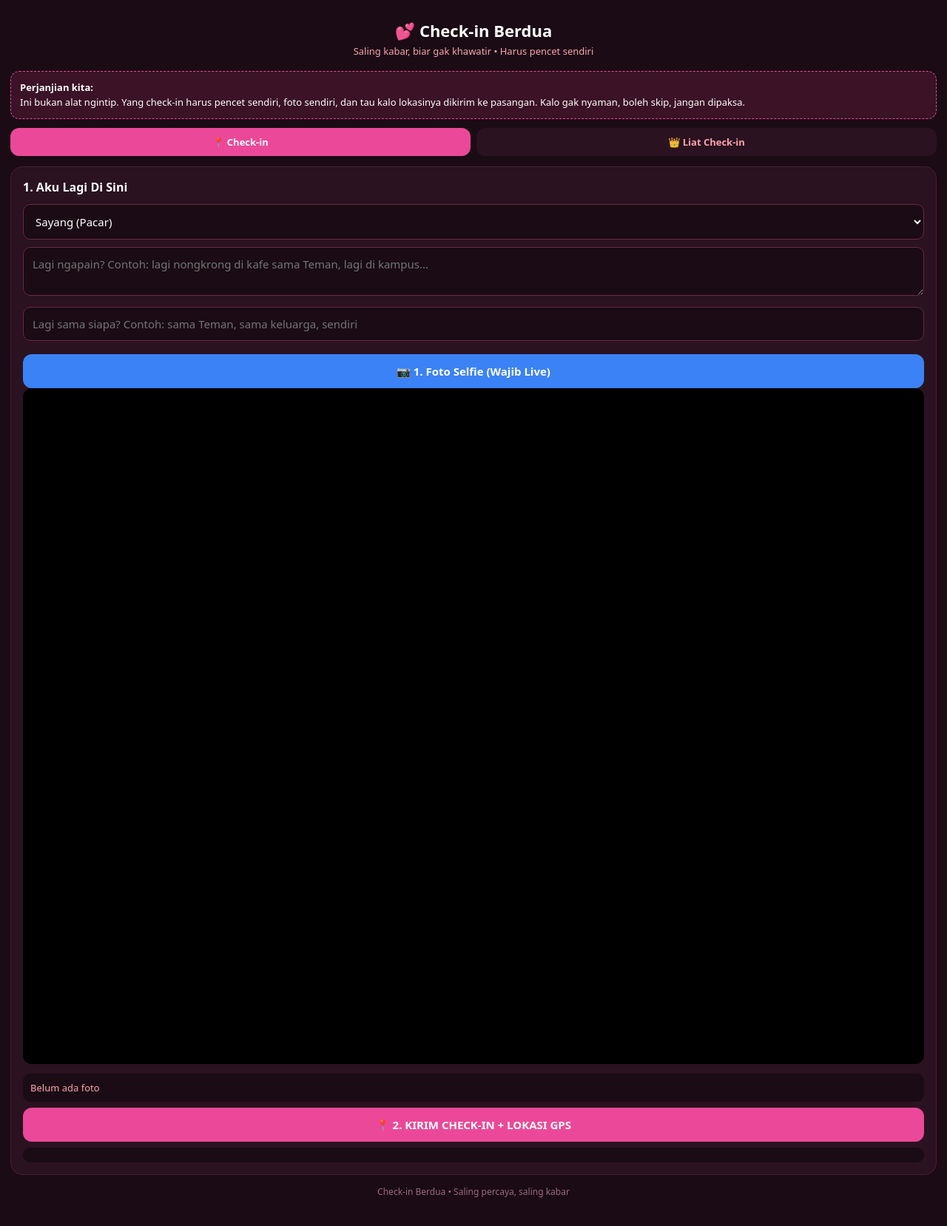
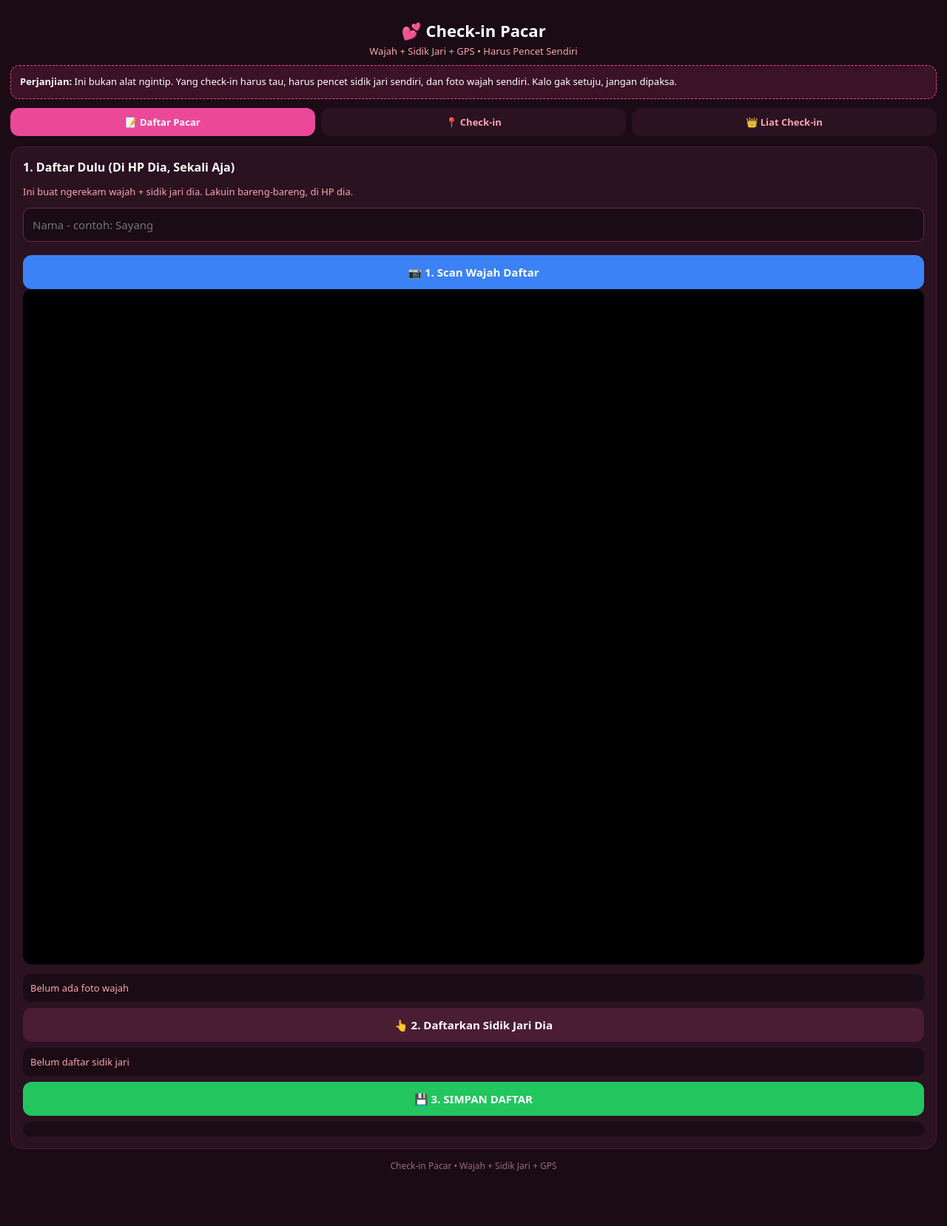
Before and after one commit to rhmdprtma/absensi, a plain HTML site: page index.html in a window 1280 px wide. Shown: the whole page at 74% size. After the commit the page ends 1625 px from the top, so only its background shows below. Drawn offline with Linux system fonts and the light colour scheme.

Commit message:
Update index.html

```diff
--- a/index.html
+++ b/index.html
@@ -3,11 +3,11 @@
 <head>
 <meta charset="UTF-8">
 <meta name="viewport" content="width=device-width, initial-scale=1.0">
-<title>Check-in Berdua 💕</title>
+<title>Check-in Pacar - Wajah + Sidik Jari 💕</title>
 <style>
 *{box-sizing:border-box;font-family:system-ui,sans-serif}
 body{margin:0;background:#1a0b14;color:#fff;padding:14px;padding-bottom:40px}
-.header{text-align:center;padding:12px 0 18px}
+.header{text-align:center;padding:12px 0 10px}
 .header h1{margin:0;font-size:22px}
 .header p{margin:4px 0 0;color:#fda4af;font-size:13px}
 .card{background:#2a1220;border:1px solid #4a1d33;border-radius:16px;padding:16px;margin-bottom:14px}
@@ -16,78 +16,88 @@ input,select,textarea{width:100%;padding:12px;border-radius:10px;border:1px soli
 button{width:100%;padding:13px;border:none;border-radius:12px;font-size:15px;font-weight:700;cursor:pointer;margin-top:8px}
 .btn-pink{background:#ec4899;color:#fff}
 .btn-blue{background:#3b82f6;color:#fff}
+.btn-green{background:#22c55e;color:#fff}
 .btn-dark{background:#4a1d33;color:#fff}
 video{width:100%;border-radius:12px;background:#000;aspect-ratio:4/3;object-fit:cover}
 .status{font-size:13px;background:#1a0b14;padding:10px;border-radius:10px;margin-top:8px;color:#fda4af}
 .ok{color:#4ade80}.fail{color:#f87171}
 .item{background:#1a0b14;border:1px solid #4a1d33;border-radius:12px;padding:12px;margin-bottom:10px}
-.item b{font-size:15px}
-.item small{color:#fda4af}
 .tabs{display:flex;gap:8px;margin-bottom:14px}
 .tabs button{margin:0;background:#2a1220;color:#fda4af;width:auto;flex:1;padding:10px;font-size:13px}
 .tabs button.active{background:#ec4899;color:#fff}
 .hidden{display:none}
 canvas{display:none}
+.consent{background:#3b1226;border:1px dashed #ec4899;padding:12px;border-radius:12px;font-size:13px;line-height:1.5;margin-bottom:12px}
 .footer{text-align:center;color:#9d6a7d;font-size:12px;margin-top:10px}
-.consent{background:#3b1226;border:1px dashed #ec4899;padding:12px;border-radius:12px;font-size:13px;line-height:1.5;margin-bottom:12px}
 </style>
 </head>
 <body>
 
 <div class="header">
-<h1>💕 Check-in Berdua</h1>
-<p>Saling kabar, biar gak khawatir • Harus pencet sendiri</p>
+<h1>💕 Check-in Pacar</h1>
+<p>Wajah + Sidik Jari + GPS • Harus Pencet Sendiri</p>
 </div>
 
 <div class="consent">
-<b>Perjanjian kita:</b><br>
-Ini bukan alat ngintip. Yang check-in harus pencet sendiri, foto sendiri, dan tau kalo lokasinya dikirim ke pasangan. Kalo gak nyaman, boleh skip, jangan dipaksa.
+<b>Perjanjian:</b> Ini bukan alat ngintip. Yang check-in harus tau, harus pencet sidik jari sendiri, dan foto wajah sendiri. Kalo gak setuju, jangan dipaksa.
 </div>
 
 <div class="tabs">
-<button id="tabCheckin" class="active" onclick="showTab('checkin')">📍 Check-in</button>
+<button id="tabDaftar" class="active" onclick="showTab('daftar')">📝 Daftar Pacar</button>
+<button id="tabCheckin" onclick="showTab('checkin')">📍 Check-in</button>
 <button id="tabAdmin" onclick="showTab('admin')">👑 Liat Check-in</button>
 </div>
 
+<!-- DAFTAR PACAR - SEKALI AJA DI HP DIA -->
+<div id="page-daftar" class="card">
+<h3>1. Daftar Dulu (Di HP Dia, Sekali Aja)</h3>
+<p style="font-size:13px;color:#fda4af">Ini buat ngerekam wajah + sidik jari dia. Lakuin bareng-bareng, di HP dia.</p>
+<input id="namaDaftar" placeholder="Nama - contoh: Sayang">
+<button class="btn-blue" onclick="mulaiKamera('daftar')">📷 1. Scan Wajah Daftar</button>
+<video id="videoDaftar" autoplay playsinline muted></video>
+<div class="status" id="statusWajahDaftar">Belum ada foto wajah</div>
+<button class="btn-dark" onclick="daftarSidikJari()">👆 2. Daftarkan Sidik Jari Dia</button>
+<div class="status" id="statusJariDaftar">Belum daftar sidik jari</div>
+<button class="btn-green" onclick="simpanDaftar()">💾 3. SIMPAN DAFTAR</button>
+<div class="status" id="statusSimpan"></div>
+</div>
+
 <!-- CHECK-IN -->
-<div id="page-checkin" class="card">
-<h3>1. Aku Lagi Di Sini</h3>
-<select id="pilihNama">
-  <option value="Sayang">Sayang (Pacar)</option>
-  <option value="Aku">Aku (Kamu)</option>
-</select>
-<textarea id="lagiNgapain" rows="2" placeholder="Lagi ngapain? Contoh: lagi nongkrong di kafe sama Teman, lagi di kampus..."></textarea>
-<input id="samaSiapa" placeholder="Lagi sama siapa? Contoh: sama Teman, sama keluarga, sendiri">
-<button class="btn-blue" onclick="mulaiKamera()">📷 1. Foto Selfie (Wajib Live)</button>
+<div id="page-checkin" class="card hidden">
+<h3>2. Check-in Harian</h3>
+<textarea id="lagiNgapain" rows="2" placeholder="Lagi ngapain? Contoh: lagi nongkrong di kafe sama Teman"></textarea>
+<input id="samaSiapa" placeholder="Lagi sama siapa? Contoh: sama Teman, sendiri, sama keluarga">
+<button class="btn-blue" onclick="mulaiKamera('checkin')">📷 1. Scan Wajah Live (Harus Muka Dia)</button>
 <video id="videoCheckin" autoplay playsinline muted></video>
-<div class="status" id="statusFoto">Belum ada foto</div>
-<button class="btn-pink" onclick="kirimCheckin()">📍 2. KIRIM CHECK-IN + LOKASI GPS</button>
-<div class="status" id="hasilCheckin"></div>
+<div class="status" id="statusWajahCheckin">Belum scan wajah</div>
+<button class="btn-pink" onclick="checkinSidikJari()">👆 2. Check-in Pakai Sidik Jari + GPS</button>
+<div class="status" id="hasilCheckin">Belum check-in</div>
 </div>
 
 <!-- ADMIN -->
 <div id="page-admin" class="card hidden">
-<h3>👑 Liat Check-in Pasangan</h3>
-<p style="font-size:13px;color:#fda4af">Masukin PIN yang udah disepakati berdua.</p>
+<h3>👑 Liat Semua Check-in</h3>
 <input id="pinAdmin" type="password" placeholder="PIN Berdua">
-<button class="btn-pink" onclick="cekAdmin()">🔓 LIHAT SEMUA CHECK-IN</button>
+<button class="btn-pink" onclick="cekAdmin()">🔓 LIHAT</button>
 <div id="dataAdmin" style="margin-top:12px"></div>
 </div>
 
 <canvas id="canvas"></canvas>
-<div class="footer">Check-in Berdua • Saling percaya, saling kabar</div>
+<div class="footer">Check-in Pacar • Wajah + Sidik Jari + GPS</div>
 
 <script>
 // ===== GANTI 2 INI DOANG =====
 const SHEET_URL = "GANTI_DENGAN_LINK_APPS_SCRIPT_LU";
-const PIN_ADMIN = "1234"; // GANTI PIN YANG UDAH DISEPAKATI BERDUA
+const PIN_ADMIN = "1234"; // PIN YANG UDAH DISEPAKATI BERDUA
 // ==============================
 
-let fotoCheckin = null;
-let streamAktif = null;
+let fotoDaftar = null, sidikJariID = null, fotoCheckin = null, streamAktif = null;
+
+function getDB(){ return JSON.parse(localStorage.getItem('pacarDB') || '{}'); }
+function saveDB(db){ localStorage.setItem('pacarDB', JSON.stringify(db)); }
 
 function showTab(t){
-  ['checkin','admin'].forEach(x=>{
+  ['daftar','checkin','admin'].forEach(x=>{
     document.getElementById('page-'+x).classList.add('hidden');
     document.getElementById('tab'+x.charAt(0).toUpperCase()+x.slice(1)).classList.remove('active');
   });
@@ -96,63 +106,104 @@ function showTab(t){
 }
 function stopKamera(){ if(streamAktif){ streamAktif.getTracks().forEach(t=>t.stop()); streamAktif=null; } }
 
-async function mulaiKamera(){
+async function mulaiKamera(mode){
   try{
     stopKamera();
-    let video = document.getElementById('videoCheckin');
+    let video = document.getElementById(mode==='daftar' ? 'videoDaftar' : 'videoCheckin');
     streamAktif = await navigator.mediaDevices.getUserMedia({video:{facingMode:"user"}, audio:false});
     video.srcObject = streamAktif;
-    document.getElementById('statusFoto').innerHTML = "Kamera nyala... Senyum! Foto otomatis 2 detik lagi...";
+    let el = document.getElementById(mode==='daftar' ? 'statusWajahDaftar' : 'statusWajahCheckin');
+    el.innerHTML = "Kamera nyala... Senyum! Foto otomatis 2 detik lagi...";
     setTimeout(()=>{
       let c = document.getElementById('canvas');
       c.width = video.videoWidth; c.height = video.videoHeight;
       c.getContext('2d').drawImage(video,0,0);
-      fotoCheckin = c.toDataURL('image/jpeg', 0.5);
-      document.getElementById('statusFoto').innerHTML = "<span class='ok'>✅ Selfie ke-foto!</span>";
+      let foto = c.toDataURL('image/jpeg', 0.5);
+      if(mode==='daftar'){ fotoDaftar = foto; el.innerHTML = "<span class='ok'>✅ Wajah daftar ke-foto!</span>"; }
+      else { fotoCheckin = foto; el.innerHTML = "<span class='ok'>✅ Wajah Live terverifikasi!</span>"; }
       stopKamera();
     }, 2000);
   }catch(e){ alert("Kamera gagal: " + e.message); }
 }
+
+function bufToB64(buf){ return btoa(String.fromCharCode(...new Uint8Array(buf))); }
 
 function getLokasi(){
   return new Promise(res=>{
     if(!navigator.geolocation) return res("GPS tidak support");
     navigator.geolocation.getCurrentPosition(
       p => res("https://maps.google.com/?q=" + p.coords.latitude + "," + p.coords.longitude),
-      e => res("LOKASI DITOLAK - Check-in dibatalkan, harus nyalain GPS")
+      e => res("LOKASI DITOLAK - MENCURIGAKAN!")
     );
   });
 }
 
-async function kirimCheckin(){
-  let nama = document.getElementById('pilihNama').value;
+async function kirimKeSheets(nama, jenis, ngapain, samaSiapa, lokasi, foto){
+  if(SHEET_URL.includes("GANTI_")) return;
+  try{
+    await fetch(SHEET_URL, {
+      method: "POST", mode: "no-cors", headers: {"Content-Type": "application/json"},
+      body: JSON.stringify({nama, jenis, waktu: new Date().toLocaleString('id-ID', {dateStyle:'medium', timeStyle:'short'}), ngapain, samaSiapa, lokasi, foto})
+    });
+  }catch(e){ console.log(e); }
+}
+
+async function daftarSidikJari(){
+  let nama = document.getElementById('namaDaftar').value.trim();
+  if(!nama){ alert("Isi nama dulu!"); return; }
+  try{
+    const cred = await navigator.credentials.create({
+      publicKey:{
+        challenge: new Uint8Array([1,2,3,4,5,6,7,8]),
+        rp:{name:"Check-in Pacar"},
+        user:{id: new TextEncoder().encode("pacar1"), name: nama, displayName: nama},
+        pubKeyCredParams:[{alg:-7, type:"public-key"}],
+        authenticatorSelection:{authenticatorAttachment:"platform", userVerification:"required"},
+        timeout:60000
+      }
+    });
+    sidikJariID = bufToB64(cred.rawId);
+    document.getElementById('statusJariDaftar').innerHTML = "<span class='ok'>✅ Sidik jari dia ke-daftar!</span>";
+  }catch(e){ alert("Sidik jari gagal / dibatalkan. Harus di HP dia, dan harus pake HTTPS."); }
+}
+
+async function simpanDaftar(){
+  let nama = document.getElementById('namaDaftar').value.trim();
+  if(!nama || !fotoDaftar || !sidikJariID){ alert("Lengkapi dulu: Nama + Foto Wajah + Sidik Jari!"); return; }
+  let db = getDB();
+  db["pacar"] = {nama, fotoWajah: fotoDaftar, sidikJariID};
+  saveDB(db);
+  let lokasi = await getLokasi();
+  await kirimKeSheets(nama, "DAFTAR BARU", "Daftar sidik jari + wajah", "-", lokasi, fotoDaftar);
+  document.getElementById('statusSimpan').innerHTML = "<span class='ok'>✅ Berhasil daftar " + nama + "</span>";
+  alert("Berhasil! Sekarang dia udah bisa check-in pakai sidik jari.");
+}
+
+async function checkinSidikJari(){
+  let db = getDB();
+  let orang = db["pacar"];
+  if(!orang){ alert("Belum daftar! Daftar dulu di Tab Daftar, di HP dia."); return; }
+  if(!fotoCheckin){ alert("Scan wajah dulu!"); return; }
   let ngapain = document.getElementById('lagiNgapain').value.trim();
   let samaSiapa = document.getElementById('samaSiapa').value.trim();
-  if(!fotoCheckin){ alert("Foto selfie dulu!"); return; }
-  if(!ngapain){ alert("Isi dulu lagi ngapain, biar pasangan lu gak khawatir!"); return; }
-  document.getElementById('hasilCheckin').innerHTML = "Mengambil lokasi GPS...";
-  let lokasi = await getLokasi();
-  if(lokasi.includes("DITOLAK")){ alert("Nyalain GPS dulu, biar pasangan lu tau lu beneran di situ."); return; }
-
-  // Kirim ke Sheets
-  if(!SHEET_URL.includes("GANTI_")){
-    await fetch(SHEET_URL, {
-      method: "POST", mode: "no-cors", headers: {"Content-Type": "application/json"},
-      body: JSON.stringify({
-        nama: nama,
-        waktu: new Date().toLocaleString('id-ID', {dateStyle:'medium', timeStyle:'short'}),
-        ngapain: ngapain,
-        samaSiapa: samaSiapa,
-        lokasi: lokasi,
-        foto: fotoCheckin
-      })
+  if(!ngapain){ alert("Isi dulu lagi ngapain!"); return; }
+  try{
+    const cred = await navigator.credentials.get({
+      publicKey:{ challenge: new Uint8Array([1,2,3,4,5,6,7,8]), timeout:60000, userVerification:"required" }
     });
-  }
-  document.getElementById('hasilCheckin').innerHTML = "<span class='ok'>✅ Check-in terkirim! Pasangan lu udah bisa liat lu lagi di mana.</span>";
-  alert("Terkirim! 💕");
-  fotoCheckin = null;
-  document.getElementById('lagiNgapain').value = "";
-  document.getElementById('samaSiapa').value = "";
+    let id = bufToB64(cred.rawId);
+    if(id !== orang.sidikJariID){
+      document.getElementById('hasilCheckin').innerHTML = "<span class='fail'>❌ SIDIK JARI TIDAK COCOK! GAGAL CHECK-IN. Bukan sidik jari dia!</span>";
+      let lokasi = await getLokasi();
+      await kirimKeSheets(orang.nama, "GAGAL - SIDIK JARI SALAH", ngapain, samaSiapa, lokasi, fotoCheckin);
+      return;
+    }
+    let lokasi = await getLokasi();
+    if(lokasi.includes("DITOLAK")){ alert("Nyalain GPS dulu!"); return; }
+    await kirimKeSheets(orang.nama, "CHECK-IN", ngapain, samaSiapa, lokasi, fotoCheckin);
+    document.getElementById('hasilCheckin').innerHTML = "<span class='ok'>✅ CHECK-IN BERHASIL!<br>" + orang.nama + " - " + ngapain + "<br>📍 " + lokasi + "</span>";
+    fotoCheckin = null;
+  }catch(e){ document.getElementById('hasilCheckin').innerHTML = "<span class='fail'>❌ Sidik jari gagal / dibatalkan</span>"; }
 }
 
 async function cekAdmin(){
@@ -163,13 +214,13 @@ async function cekAdmin(){
     let res = await fetch(SHEET_URL);
     let data = await res.json();
     data.reverse();
-    let html = `<p><b>Total ${data.length} check-in</b></p>`;
+    let html = `<p><b>Total ${data.length} data</b></p>`;
     data.forEach(row=>{
-      // row = [Nama, Waktu, Lagi Ngapain, Sama Siapa, Lokasi, Foto]
-      html += `<div class="item">
+      let isGagal = row[1] && row[1].includes("GAGAL");
+      html += `<div class="item" style="${isGagal ? 'border:1px solid #ef4444' : ''}">
         <b>${row[0]}</b> - ${row[1]}<br>
-        <small>📝 ${row[2]}<br>👥 Sama: ${row[3]}<br>📍 <a href="${row[4]}" target="_blank" style="color:#ec4899">Buka di Google Maps</a></small><br>
-        ${row[5] ? `<img src="${row[5]}" style="width:90px;height:90px;object-fit:cover;border-radius:10px;margin-top:6px">` : ""}
+        <small>🕒 ${row[2]}<br>📝 ${row[3]}<br>👥 Sama: ${row[4]}<br>📍 <a href="${row[5]}" target="_blank" style="color:#ec4899">Buka di Google Maps</a></small><br>
+        ${row[6] ? `<img src="${row[6]}" style="width:90px;height:90px;object-fit:cover;border-radius:10px;margin-top:6px">` : ""}
       </div>`;
     });
     document.getElementById('dataAdmin').innerHTML = html;
```
